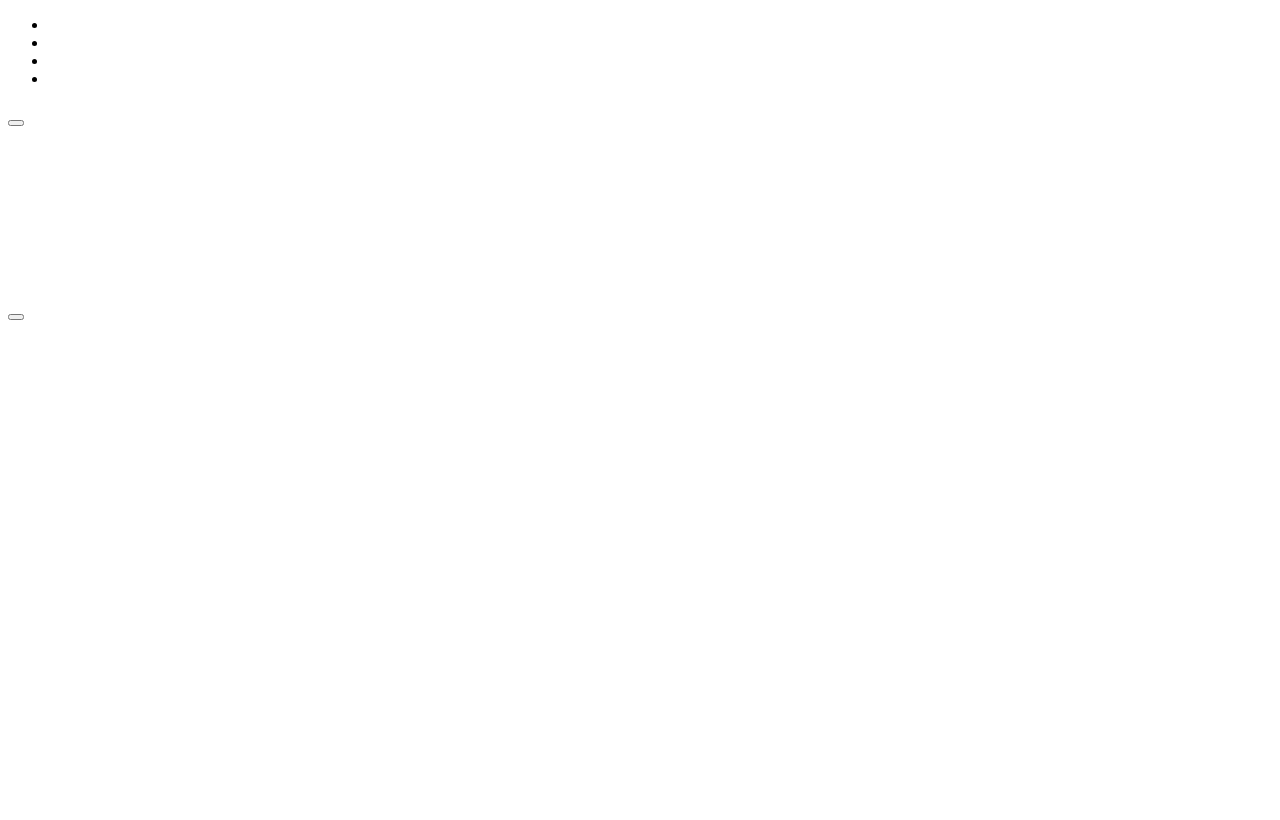
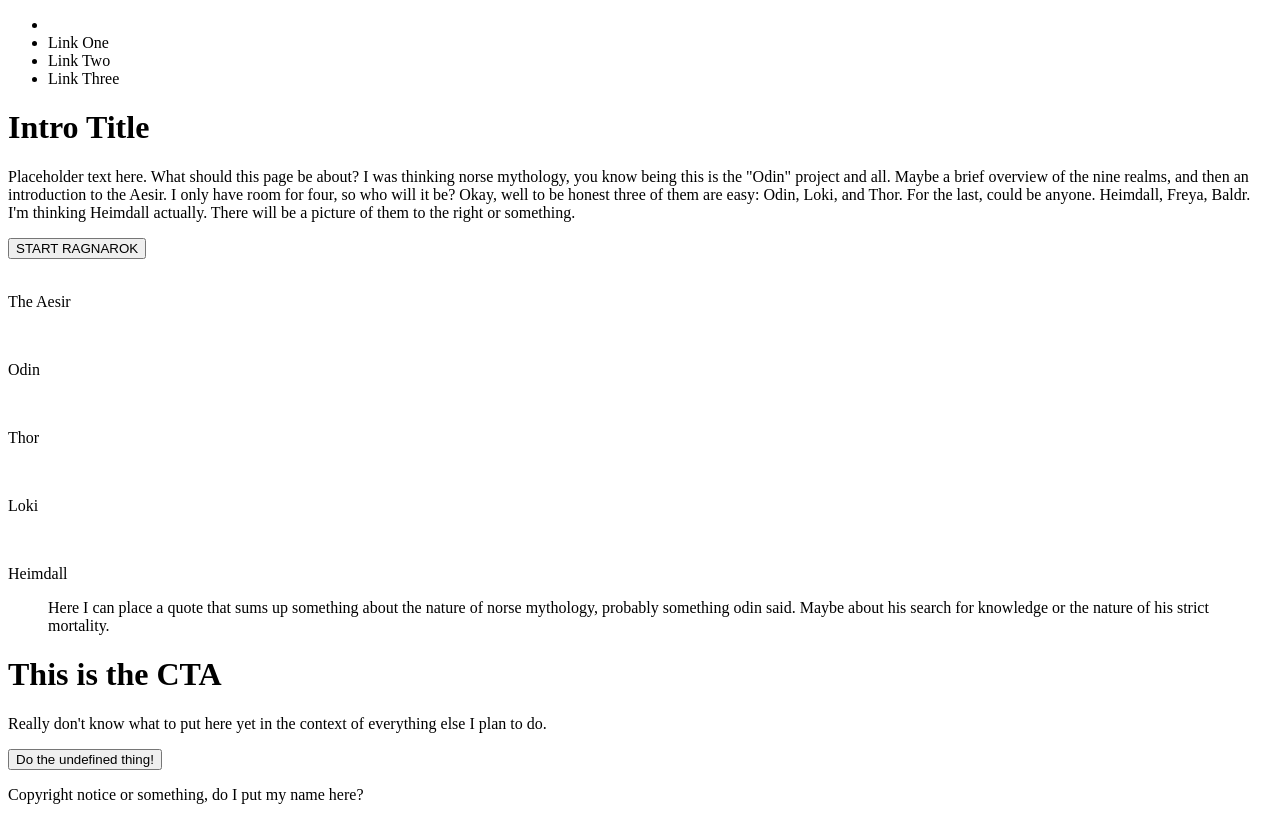
Before and after one commit to ColeMcE/odin-project-landing-page-exercise, a plain HTML site: page index.html in a window 1280 px wide. Drawn offline with Linux system fonts and the light colour scheme.

Commit message:
Add copy to the webpage.

```diff
--- a/index.html
+++ b/index.html
@@ -10,51 +10,53 @@
 <body>
     <div class="header">
         <ul>
-            <li></li>
-            <li></li>
-            <li></li>
-            <li></li>
+            <li>
+                <img src="" alt="">
+            </li>
+            <li>Link One</li>
+            <li>Link Two</li>
+            <li>Link Three</li>
         </ul>
     </div>
     <div class="intro">
         <div class="intro-content">
-            <h1></h1>
-            <p></p>
-            <button></button>
+            <h1>Intro Title</h1>
+            <p>Placeholder text here. What should this page be about? I was thinking norse mythology, you know being this is the "Odin" project and all. Maybe a brief overview of the nine realms, and then an introduction to the Aesir. I only have room for four, so who will it be? Okay, well to be honest three of them are easy: Odin, Loki, and Thor. For the last, could be anyone. Heimdall, Freya, Baldr. I'm thinking Heimdall actually. There will be a picture of them to the right or something.</p>
+            <button>START RAGNAROK</button>
         </div>
         <img src="" alt="">
     </div>
     <div class="info-block">
-        <p></p>
+        <p>The Aesir</p>
         <div class="blocks">
             <div>
                 <img src="" alt="">
-                <p></p>
+                <p>Odin</p>
             </div>
             <div>
                 <img src="" alt="">
-                <p></p>
+                <p>Thor</p>
             </div>
             <div>
                 <img src="" alt="">
-                <p></p>
+                <p>Loki</p>
             </div>
             <div>
                 <img src="" alt="">
-                <p></p>
+                <p>Heimdall</p>
             </div>
         </div>
     </div>
     <div class="quote">
-        <blockquote></blockquote>
+        <blockquote>Here I can place a quote that sums up something about the nature of norse mythology, probably something odin said. Maybe about his search for knowledge or the nature of his strict mortality.</blockquote>
     </div>
     <div class="cta">
-        <h1></h1>
-        <p></p>
-        <button></button>
+        <h1>This is the CTA</h1>
+        <p>Really don't know what to put here yet in the context of everything else I plan to do.</p>
+        <button>Do the undefined thing!</button>
     </div>
     <div class="footer">
-        <p></p>
+        <p>Copyright notice or something, do I put my name here?</p>
     </div>
 </body>
 </html>
```
Also changed, not shown: 1 other file.
